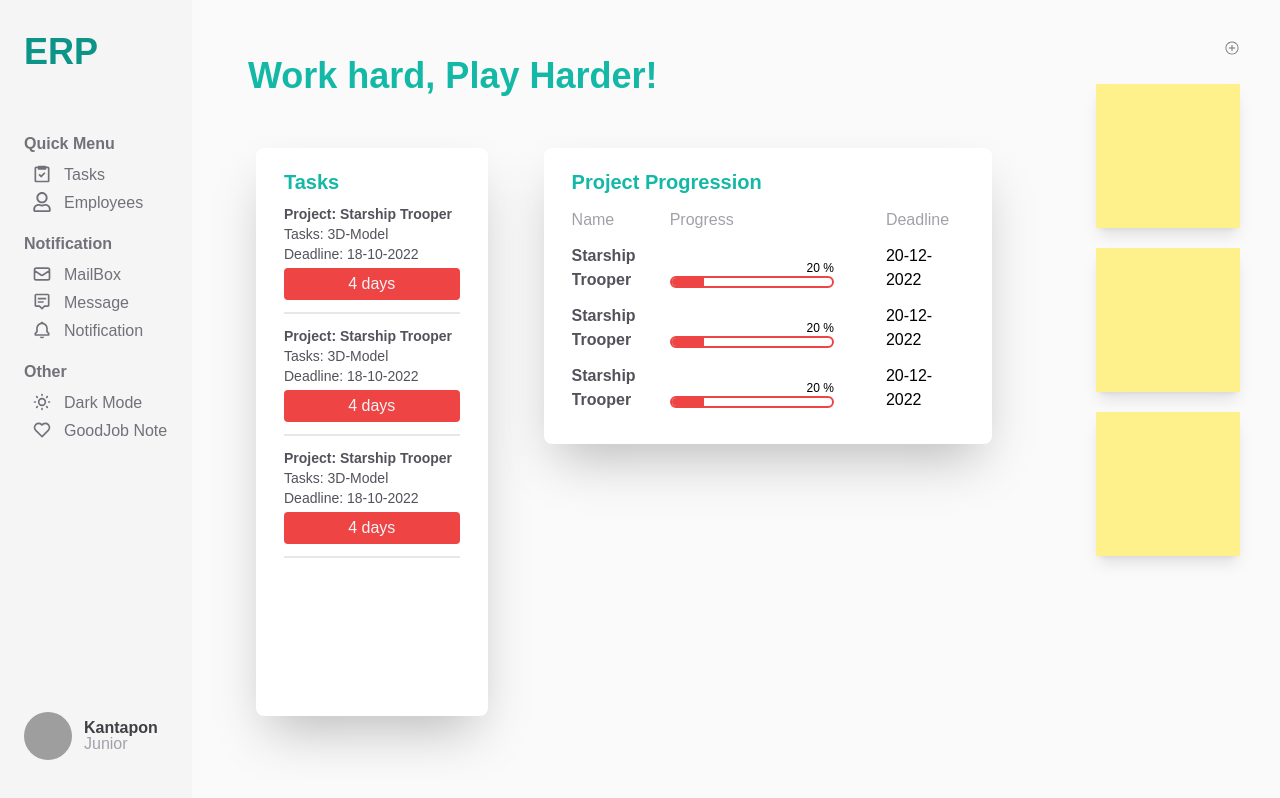
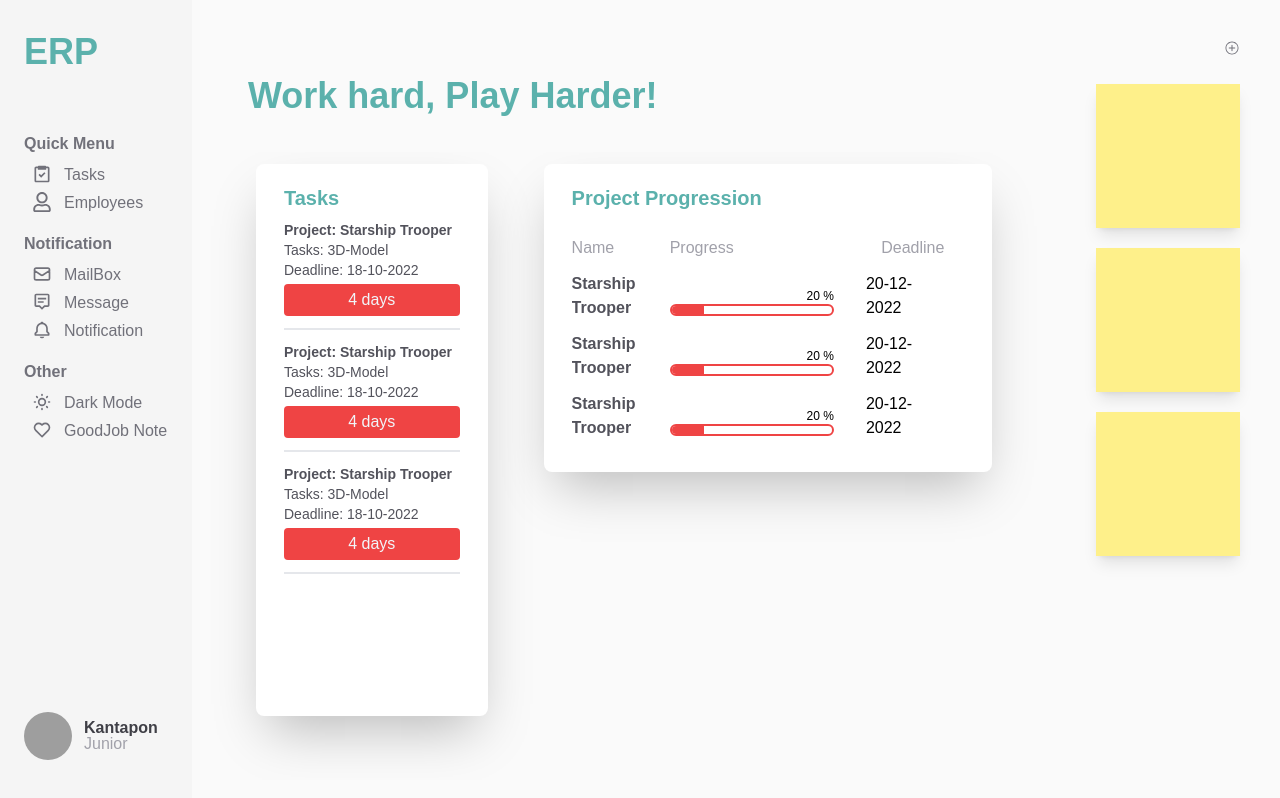
Before and after one commit to kanm4s/erp-general, a React (Create React App) app: page / in a window 1280 px wide. Built offline with nearby package versions, Linux system fonts and the light colour scheme; grey boxes are pictures that could not be loaded; a web font is replaced by a local one.

Commit message:
before add context to nav

```diff
--- /dev/null
+++ b/src/components/Home.css
@@ -0,0 +1,7 @@
+.bg-main-color {
+    background-color: #5BB1AC;
+}
+
+.text-main-color {
+    color: #5BB1AC;
+}
--- a/src/components/Home.jsx
+++ b/src/components/Home.jsx
@@ -2,20 +2,34 @@ import ProjectProgress from "./Main/ProjectProgress/ProjectProgress";
 import TaskReminder from "./Main/TaskReminder/TaskReminder";
 import MainNav from "./Nav/MainNav";
 import MainSidePostIt from "./SidePostIt/MainSidePostIt";
+import "./Home.css";
+import Message from "./Nav/SubNav/Message";
+import { createContext, useState } from "react";
 
 export default function Home() {
+    const [showMessage, setShowMessage] = useState(true);
+
+    const handleShowMessage = () => {
+        setShowMessage(!showMessage);
+    };
+
     return (
         <div className="flex">
             <MainNav />
-            <main className="flex h-screen flex-col grow gap-1 bg-neutral-50 pt-5 2xl:pt-14">
-                <h1 className="text-4xl 2xl:text-6xl text-teal-500 font-bold cursor-default px-14 2xl:px-20 pt-9 h-32">
+
+            <main className="flex h-screen flex-col grow gap-1 bg-neutral-50">
+                <Message showMessage={showMessage} />
+
+                <h1 className="text-4xl 2xl:text-6xl text-main-color font-bold cursor-default px-14 2xl:px-20 pt-9 h-32 mt-10">
                     Work hard, Play Harder!
                 </h1>
+
                 <div className="flex flex-row w-full h-full px-16 2xl:px-20 gap-14 mb-5">
                     <TaskReminder />
                     <ProjectProgress />
                 </div>
             </main>
+
             <MainSidePostIt />
         </div>
     );
--- a/src/components/Main/ProjectProgress/ProjectProgress.jsx
+++ b/src/components/Main/ProjectProgress/ProjectProgress.jsx
@@ -3,13 +3,13 @@ import ProjectProgressElement from "./ProjectProgressElement";
 export default function ProjectProgress() {
     return (
         <div className="w-4/5 px-7 py-5 mt-3 2xl:mt-10 h-fit rounded-lg shadow-2xl bg-white overflow-hidden">
-            <h2 className="text-xl 2xl:text-3xl h-10 font-bold text-teal-500 cursor-default">
+            <h2 className="text-xl 2xl:text-3xl h-10 font-bold text-main-color cursor-default">
                 Project Progression
             </h2>
-            <div className="flex pb-3">
+            <div className="flex py-3">
                 <span className="flex basis-1/4 text-zinc-400">Name</span>
                 <span className="flex basis-1/2 text-zinc-400">Progress</span>
-                <span className="flex basis-1/5 relative left-5 text-zinc-400">
+                <span className="flex basis-1/5 justify-end text-zinc-400">
                     Deadline
                 </span>
             </div>
--- a/src/components/Main/ProjectProgress/ProjectProgressElement.jsx
+++ b/src/components/Main/ProjectProgress/ProjectProgressElement.jsx
@@ -17,7 +17,7 @@ export default function ProjectProgressElement() {
                     </div>
                 </div>
             </div>
-            <span className="flex relative left-5 basis-1/5">20-12-2022</span>
+            <span className="flex justify-end basis-1/5">20-12-2022</span>
         </div>
     );
 }
--- a/src/components/Main/TaskReminder/TaskReminder.jsx
+++ b/src/components/Main/TaskReminder/TaskReminder.jsx
@@ -4,7 +4,7 @@ export default function TaskReminder() {
     return (
         <>
             <div className="w-2/5 px-7 py-5 mt-3 2xl:mt-10 mb-16 2xl:mb-36 rounded-lg shadow-2xl bg-white overflow-hidden">
-                <h2 className="text-xl 2xl:text-3xl h-6 2xl:h-10 font-bold text-teal-500 cursor-default overflow-hidden">
+                <h2 className="text-xl 2xl:text-3xl h-6 2xl:h-10 font-bold text-main-color cursor-default overflow-hidden">
                     Tasks
                 </h2>
                 <TaskElement />
--- /dev/null
+++ b/src/components/Nav/MainNav.css
@@ -0,0 +1,7 @@
+.bg-main-nav {
+    background-color: #f5f5f5;
+}
+
+.bg-main-nav:hover {
+    background-color: #5BB1AC;
+}
--- a/src/components/Nav/MainNav.jsx
+++ b/src/components/Nav/MainNav.jsx
@@ -5,8 +5,8 @@ import SectionMenu from "../Nav/SectionMenu";
 
 export default function MainNav() {
     return (
-        <nav className="w-48 2xl:w-52 bg-neutral-100 h-screen py-8 2xl:py-16 flex flex-col justify-between">
-            <h1 className="text-4xl font-bold h-16 text-teal-600 cursor-pointer pl-6 2xl:pl-10">
+        <nav className="relative w-48 2xl:w-52 z-20 bg-neutral-100 h-screen py-8 2xl:py-16 flex flex-col justify-between">
+            <h1 className="text-4xl font-bold h-16 text-main-color cursor-pointer pl-6 2xl:pl-10">
                 ERP
             </h1>
             <div className="all-section-menu grow mt-9">
--- a/src/components/Nav/SubMenu.jsx
+++ b/src/components/Nav/SubMenu.jsx
@@ -1,6 +1,8 @@
+import "./MainNav.css";
+
 export default function SubMenu(props) {
     return (
-        <div className="menu-item pl-8 2xl:pl-14 h-7 flex items-baseline transition ease-in-out hover:bg-teal-500 hover:text-slate-100 cursor-pointer">
+        <div className="menu-item pl-8 2xl:pl-14 h-7 flex items-baseline transition ease-in-out bg-main-nav hover:text-slate-100 cursor-pointer">
             {props.icons}
             <h1 className="text-base pl-3">{props.name}</h1>
         </div>
--- /dev/null
+++ b/src/components/Nav/SubNav/Message.css
@@ -0,0 +1,8 @@
+.Message-hidden {
+    position: absolute;
+    transform: translateX(-100%);
+}
+
+.Message-show {
+    transform: translateX(0%);
+}
--- /dev/null
+++ b/src/components/Nav/SubNav/Message.jsx
@@ -0,0 +1,13 @@
+import "./Message.css";
+
+export default function Message(props) {
+    return (
+        <div
+            className={`w-72 2xl:w-96 z-10 ${
+                props.showMessage ? "Message-hidden" : "Message-show"
+            } absolute bg-main-color h-screen py-8 2xl:py-16 flex flex-col justify-between transition-all`}
+        >
+            Message
+        </div>
+    );
+}
--- a/src/components/SidePostIt/SidePostIt.jsx
+++ b/src/components/SidePostIt/SidePostIt.jsx
@@ -1,8 +1,11 @@
 export default function SidePostIt() {
     return (
         <>
-            <div className="w-full h-36 bg-yellow-200 shadow-lg overflow-hidden">
-                <textarea className="bg-transparent w-full h-full resize-none border-none focus:outline-none p-4 tracking-wide text-base"></textarea>
+            <div
+                draggable="true"
+                className="w-full h-36 bg-yellow-200 shadow-lg overflow-hidden"
+            >
+                <textarea className="bg-transparent w-full h-full resize-none border-none focus:outline-none p-4 tracking-wide text-base cursor-pointer"></textarea>
             </div>
         </>
     );
--- /dev/null
+++ b/src/contexts/NavContext.jsx
@@ -0,0 +1,3 @@
+import { createContext } from "react";
+
+const NavToggle = createContext();
```
